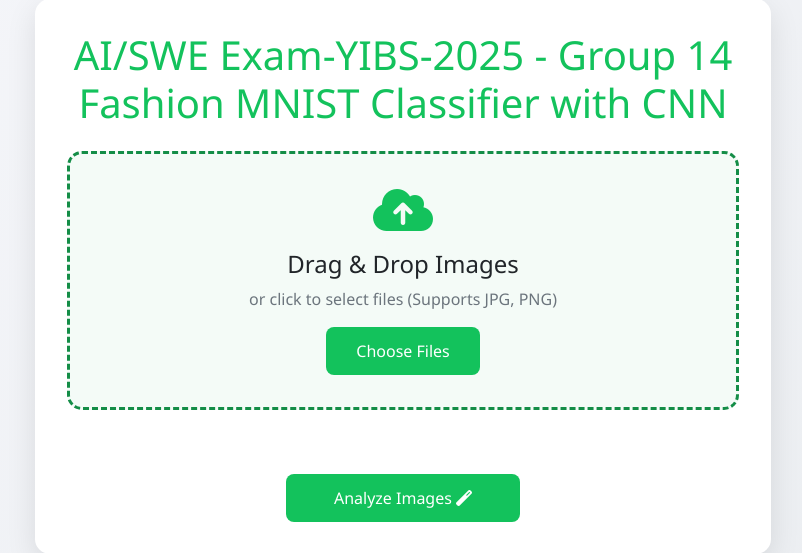
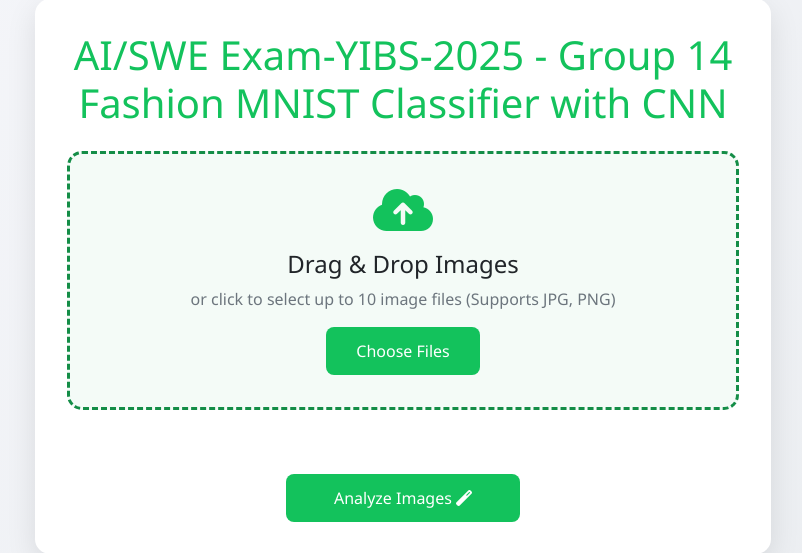
Before and after one commit to molo-biloa/Exam-Group14-YIBS-2025, a Flask app: page /predict in a window 1280 px wide. Shown: the part 65-618 px from the top of the page, without its empty margins (237-1039 px from the left). Run offline with Flask 3, Linux system fonts and the light colour scheme; some libraries are stand-ins or nearby versions.

Commit message:
Update file upload instructions to specify a limit of 10 image files

```diff
--- a/Flask-UI/templates/index.html
+++ b/Flask-UI/templates/index.html
@@ -127,7 +127,7 @@
                     <div class="d-flex flex-column align-items-center">
                         <i class="fas fa-cloud-upload-alt fa-3x mb-3" style="color: var(--primary-color);"></i>
                         <h4>Drag & Drop Images</h4>
-                        <p class="text-muted mb-3">or click to select files (Supports JPG, PNG)</p>
+                        <p class="text-muted mb-3">or click to select up to 10 image files (Supports JPG, PNG) </p>
                         <input type="file" name="file[]" id="fileInput" accept=".jpg,.jpeg,.png" multiple hidden>
                         <button type="button" class="btn upload-btn" onclick="document.getElementById('fileInput').click()">
                             Choose Files
```
